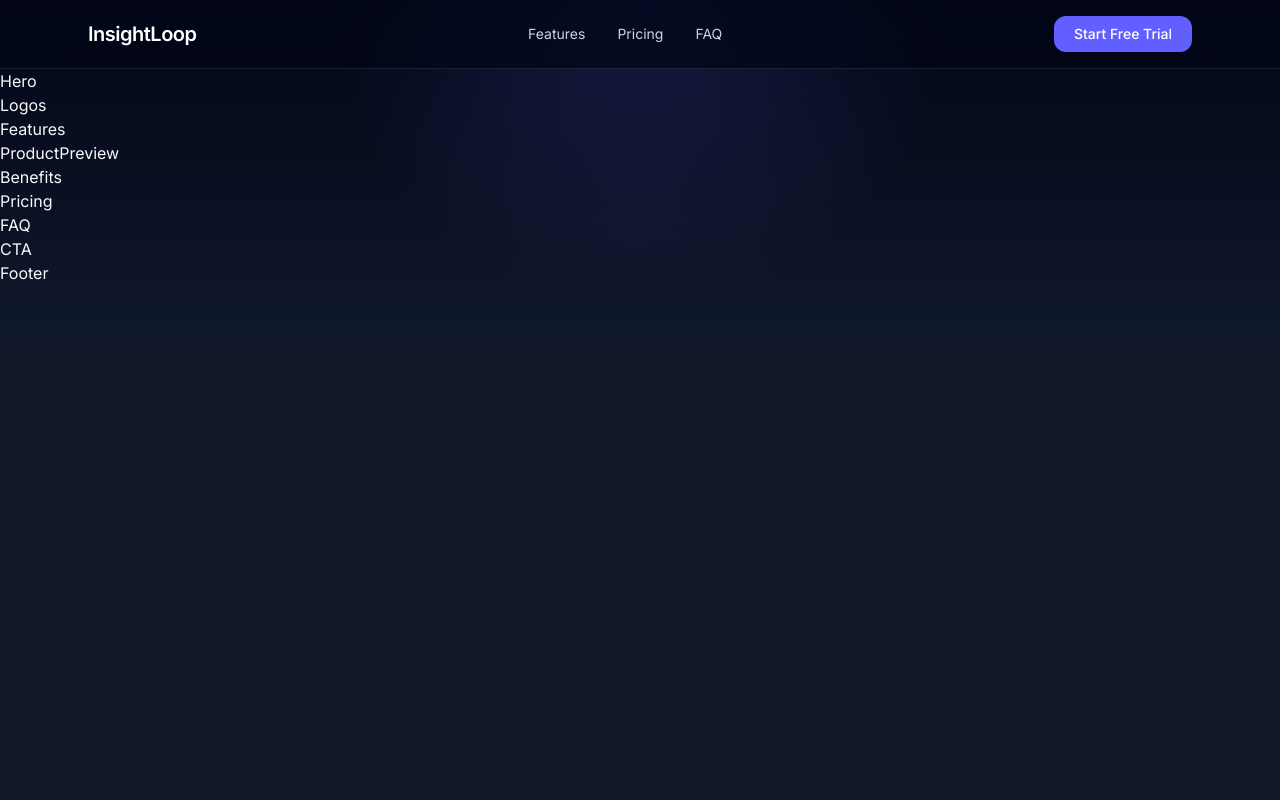
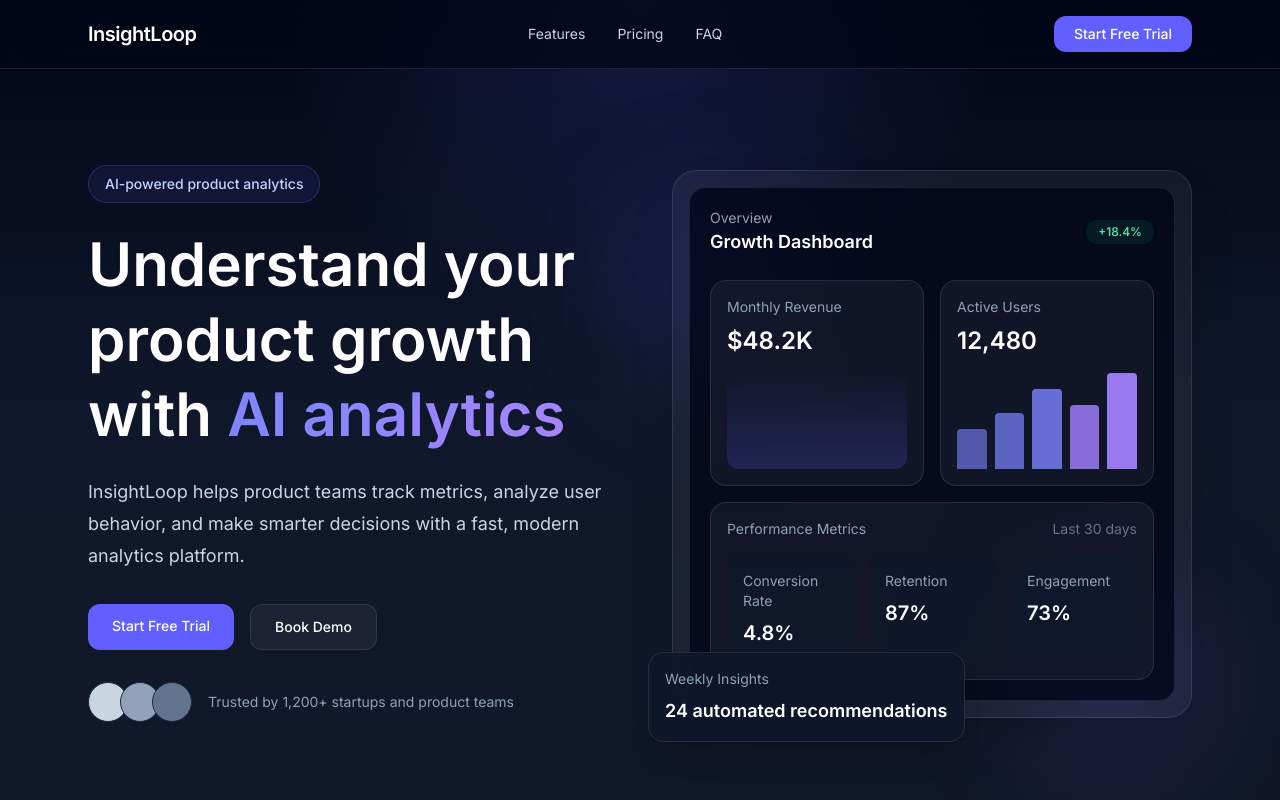
Before and after one commit to szymonbasiul/insightloop-saas-landing, a Next.js app: page / in a window 1280 px wide. Shown: the top 800 px of the page. Built offline with nearby package versions, Linux system fonts and the light colour scheme.

Commit message:
add hero section with analytics dashboard mockup

```diff
--- a/src/components/FAQ.tsx
+++ b/src/components/FAQ.tsx
@@ -1,3 +1,3 @@
 export default function FAQ() {
-  return <div>FAQ</div>;
+  return <section id ="faq">FAQ</section>;
 }
--- a/src/components/Features.tsx
+++ b/src/components/Features.tsx
@@ -1,3 +1,3 @@
 export default function Features() {
-  return <div>Features</div>;
+  return <section id="features">Features</section>;
 }
--- a/src/components/Hero.tsx
+++ b/src/components/Hero.tsx
@@ -1,3 +1,122 @@
+import Link from "next/link";
+
 export default function Hero() {
-  return <div>Hero</div>;
+  return (
+    <section className="relative overflow-hidden">
+      <div className="mx-auto grid min-h-[calc(100vh-80px)] max-w-6xl items-center gap-16 px-6 py-20 md:grid-cols-2 md:py-24">
+        <div>
+          <div className="inline-flex items-center rounded-full border border-indigo-400/20 bg-indigo-500/10 px-4 py-2 text-sm font-medium text-indigo-200">
+            AI-powered product analytics
+          </div>
+
+          <h1 className="mt-6 max-w-xl text-4xl font-semibold leading-tight text-white md:text-6xl">
+            Understand your product growth with{" "}
+            <span className="bg-gradient-to-r from-indigo-400 to-violet-400 bg-clip-text text-transparent">
+              AI analytics
+            </span>
+          </h1>
+
+          <p className="mt-6 max-w-2xl text-lg leading-8 text-slate-300">
+            InsightLoop helps product teams track metrics, analyze user behavior,
+            and make smarter decisions with a fast, modern analytics platform.
+          </p>
+
+          <div className="mt-8 flex flex-col gap-4 sm:flex-row">
+            <Link
+              href="#pricing"
+              className="rounded-xl bg-indigo-500 px-6 py-3 text-center text-sm font-medium text-white transition hover:bg-indigo-400"
+            >
+              Start Free Trial
+            </Link>
+
+            <Link
+              href="#features"
+              className="rounded-xl border border-white/10 bg-white/5 px-6 py-3 text-center text-sm font-medium text-white transition hover:bg-white/10"
+            >
+              Book Demo
+            </Link>
+          </div>
+
+          <div className="mt-8 flex items-center gap-4 text-sm text-slate-400">
+            <div className="flex -space-x-2">
+              <div className="h-10 w-10 rounded-full border border-slate-800 bg-slate-300" />
+              <div className="h-10 w-10 rounded-full border border-slate-800 bg-slate-400" />
+              <div className="h-10 w-10 rounded-full border border-slate-800 bg-slate-500" />
+            </div>
+            <p>Trusted by 1,200+ startups and product teams</p>
+          </div>
+        </div>
+
+        <div className="relative">
+          <div className="absolute -left-10 top-10 h-40 w-40 rounded-full bg-indigo-500/20 blur-3xl" />
+          <div className="absolute -bottom-10 right-0 h-40 w-40 rounded-full bg-violet-500/20 blur-3xl" />
+
+          <div className="relative rounded-3xl border border-white/10 bg-white/5 p-4 shadow-2xl backdrop-blur">
+            <div className="rounded-2xl border border-white/10 bg-slate-950/80 p-5">
+              <div className="mb-6 flex items-center justify-between">
+                <div>
+                  <p className="text-sm text-slate-400">Overview</p>
+                  <h3 className="text-lg font-semibold text-white">
+                    Growth Dashboard
+                  </h3>
+                </div>
+                <div className="rounded-full bg-emerald-500/10 px-3 py-1 text-xs font-medium text-emerald-300">
+                  +18.4%
+                </div>
+              </div>
+
+              <div className="grid gap-4 sm:grid-cols-2">
+                <div className="rounded-2xl border border-white/10 bg-white/5 p-4">
+                  <p className="text-sm text-slate-400">Monthly Revenue</p>
+                  <p className="mt-2 text-2xl font-semibold text-white">$48.2K</p>
+                  <div className="mt-4 h-24 rounded-xl bg-gradient-to-t from-indigo-500/20 to-transparent" />
+                </div>
+
+                <div className="rounded-2xl border border-white/10 bg-white/5 p-4">
+                  <p className="text-sm text-slate-400">Active Users</p>
+                  <p className="mt-2 text-2xl font-semibold text-white">12,480</p>
+                  <div className="mt-4 flex h-24 items-end gap-2">
+                    <div className="h-10 w-full rounded-t bg-indigo-400/60" />
+                    <div className="h-14 w-full rounded-t bg-indigo-400/70" />
+                    <div className="h-20 w-full rounded-t bg-indigo-400/80" />
+                    <div className="h-16 w-full rounded-t bg-violet-400/80" />
+                    <div className="h-24 w-full rounded-t bg-violet-400/90" />
+                  </div>
+                </div>
+              </div>
+
+              <div className="mt-4 rounded-2xl border border-white/10 bg-white/5 p-4">
+                <div className="mb-4 flex items-center justify-between">
+                  <p className="text-sm text-slate-400">Performance Metrics</p>
+                  <p className="text-sm text-slate-500">Last 30 days</p>
+                </div>
+
+                <div className="grid gap-4 sm:grid-cols-3">
+                  <div className="rounded-xl bg-slate-900/80 p-4">
+                    <p className="text-sm text-slate-400">Conversion Rate</p>
+                    <p className="mt-2 text-xl font-semibold text-white">4.8%</p>
+                  </div>
+                  <div className="rounded-xl bg-slate-900/80 p-4">
+                    <p className="text-sm text-slate-400">Retention</p>
+                    <p className="mt-2 text-xl font-semibold text-white">87%</p>
+                  </div>
+                  <div className="rounded-xl bg-slate-900/80 p-4">
+                    <p className="text-sm text-slate-400">Engagement</p>
+                    <p className="mt-2 text-xl font-semibold text-white">73%</p>
+                  </div>
+                </div>
+              </div>
+            </div>
+          </div>
+
+          <div className="absolute -bottom-6 -left-6 hidden rounded-2xl border border-white/10 bg-slate-900/90 p-4 shadow-xl backdrop-blur md:block">
+            <p className="text-sm text-slate-400">Weekly Insights</p>
+            <p className="mt-2 text-lg font-semibold text-white">
+              24 automated recommendations
+            </p>
+          </div>
+        </div>
+      </div>
+    </section>
+  );
 }
--- a/src/components/Pricing.tsx
+++ b/src/components/Pricing.tsx
@@ -1,3 +1,3 @@
 export default function Pricing() {
-  return <div>Pricing</div>;
+  return <section id="pricing">Pricing</section>;
 }
```
